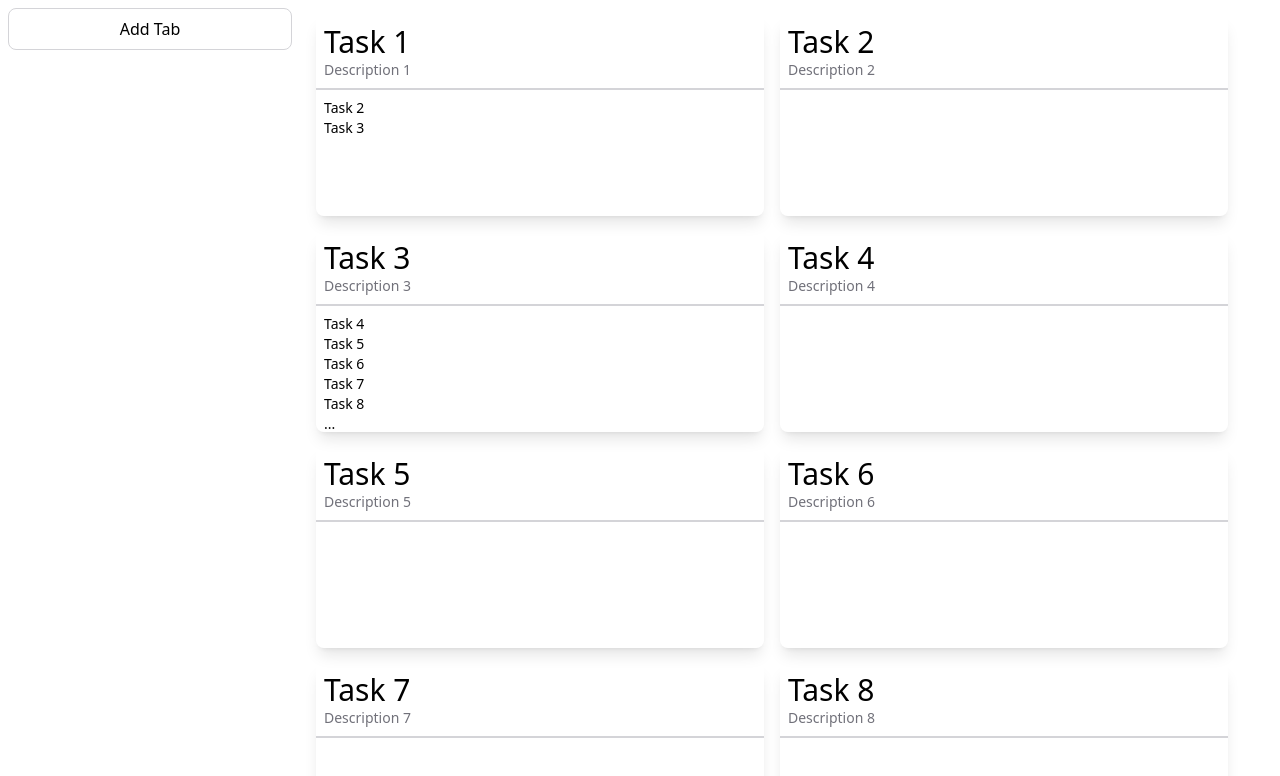
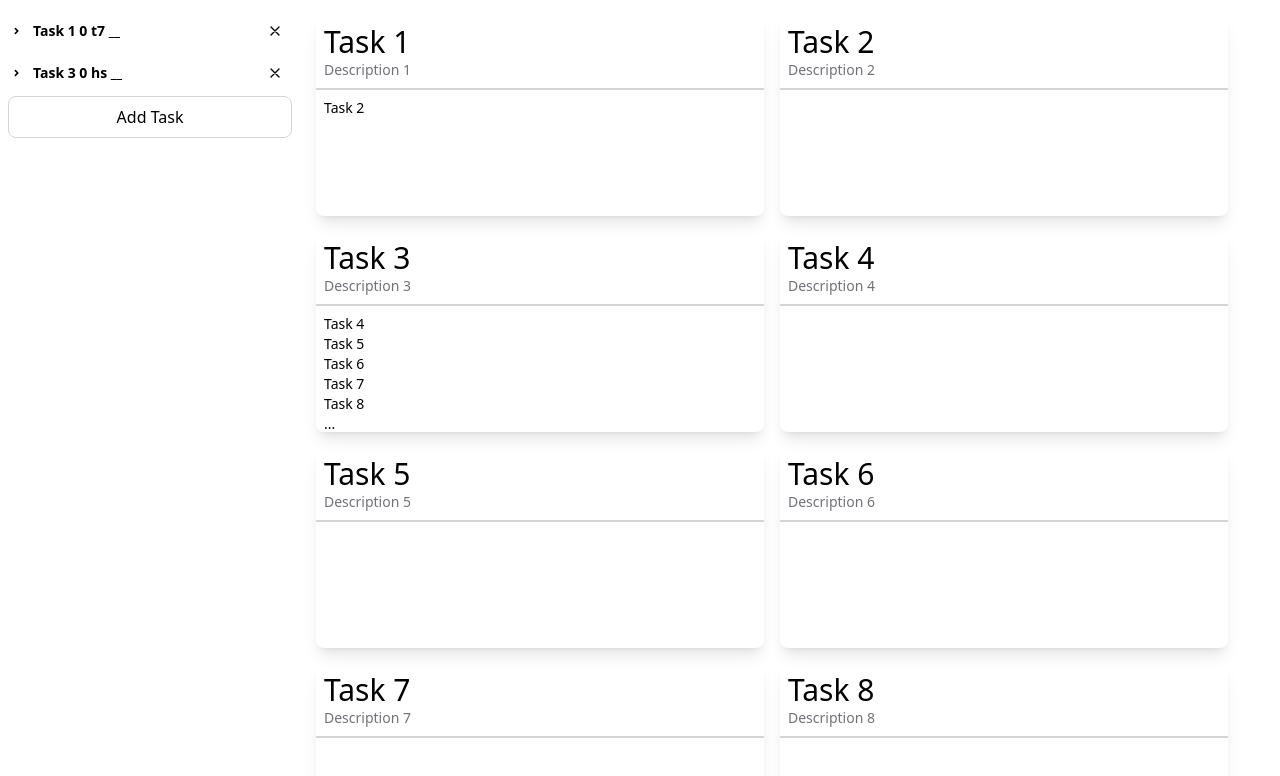
Before and after one commit to erotourtes/Tasks, a React (Vite) app: page / in a window 1280 px wide. Shown: the top 776 px of the page. Built offline with nearby package versions, Linux system fonts and the light colour scheme.

Commit message:
added redux to treevew: add, mark completed

```diff
--- a/src/components/TreeTab.tsx
+++ b/src/components/TreeTab.tsx
@@ -1,10 +1,10 @@
 import { useDrag, useDrop } from "react-dnd";
 import { CloseIcon, ArrowIcon } from "../assets/icons";
-import { DragTypes, MoveType, TabDragItem } from "../utils/types.ts";
+import { DragTypes, MoveType, TabDragItem, Task } from "../utils/types.ts";
 import { TabNode } from "../utils/TabsMethods.ts";
 
 interface TreeTabProps {
-  tab: TabNode;
+  tab: TabNode<Task>;
   destroyTab: () => void;
   toggleOpen: () => void;
   moveTab: (to: string, type: MoveType) => void;
@@ -21,7 +21,7 @@ function DevideLine({
   moveTab,
   moveType = "after",
 }: {
-  tab: TabNode;
+  tab: TabNode<Task>;
   moveTab: (to: string, type: MoveType) => void;
   moveType?: MoveType;
 }) {
@@ -55,6 +55,7 @@ function TreeTab({
   moveTab,
 }: TreeTabProps) {
   const { level, isOpen } = tab.state;
+  const task = tab.getForeign();
 
   const [{ isDragging }, dragRef] = useDrag(
     () => ({
@@ -108,7 +109,7 @@ function TreeTab({
             {tab.hasChildren && <ArrowIcon className="w-4 h-4" />}
           </span>
           <p className="text-sm font-bold line-clamp-1">
-            {/* title */ level + "     " + tab.id.slice(0, 2) + "        " + tab.__parent?.id.slice(0, 2)}
+            {`${task.title} ${level} ${tab.id.slice(0, 2)} ${tab.__parent?.id.slice(0, 2)}`}
           </p>
 
           <div
--- a/src/components/TreeView.tsx
+++ b/src/components/TreeView.tsx
@@ -1,44 +1,68 @@
-import { useState } from "react";
-import { MoveType } from "../utils/types.ts";
+import { MoveType, StoreState, Task } from "../utils/types.ts";
 import { Tabs } from "../utils/TabsMethods.ts";
 import TreeTab from "./TreeTab.tsx";
 import { TabNode } from "../utils/TabsMethods.ts";
+import { useDispatch, useSelector } from "react-redux";
+import * as actions from "@/store/taskSlice.ts";
+import { produce } from "immer";
+import { createBlankTask } from "@/utils/utils.ts";
 
 function TreeView() {
   const treeViewWidth = 300;
-  const [tabs, setTabs] = useState<TabNode[]>([]);
-  const str = new Tabs(tabs);
 
-  const removeTab = (id: string) => setTabs([...str.remove(id).flatTabNodes]);
-  const toggleOpen = (id: string) => setTabs(str.toggleOpen(id).flatTabNodes);
+  const dispatch = useDispatch();
+  const tasks = useSelector<StoreState, Task[]>(
+    (state) => state.entities.task.tasks,
+  );
+  const str = new Tabs(tasks);
+
+  const markAsDone = (task: Task) => {
+    const newTask = produce(task, (draft) => {
+      draft.status = "Completed";
+    });
+    dispatch(actions.updateTask(newTask, true, () => {
+      dispatch(actions.updateTaskWithoutApi(task))
+    }));
+  };
+
+  // const toggleOpen = (id: TaskID) => setTabs(str.toggleOpen(id).flatTabNodes);
+  const toggleOpen = (task: Task) => console.log("toggleOpen", task);
 
   const moveTab = (srcIndex: string, dstIndex: string, type: MoveType) => {
+    console.log("moveTab", srcIndex, dstIndex, type);
     // WTF: why does moveTab use old str instance?
-    setTabs((prev) => {
-      const str = new Tabs(prev);
-      const actions: {
-        [key in MoveType]: (srcIndex: string, dstIndex: string) => Tabs;
-      } = {
-        inside: str.moveInside.bind(str),
-        after: str.moveAfter.bind(str),
-        firstChild: str.moveAtBeginning.bind(str),
-      };
-
-      return actions[type](srcIndex, dstIndex).flatTabNodes;
-    });
+    // setTabs((prev) => {
+    //   const str = new Tabs(prev);
+    //   const actions: {
+    //     [key in MoveType]: (srcIndex: string, dstIndex: string) => Tabs;
+    //   } = {
+    //     inside: str.moveInside.bind(str),
+    //     after: str.moveAfter.bind(str),
+    //     firstChild: str.moveAtBeginning.bind(str),
+    //   };
+    //
+    //   return actions[type](srcIndex, dstIndex).flatTabNodes;
+    // });
+    console.log("moveTab", srcIndex, dstIndex, type);
   };
 
-  const renderTabs = (tabs?: TabNode[]) => {
+  const craeteTask = () => {
+    const newTask = createBlankTask();
+    dispatch(actions.addTask(newTask));
+  }
+
+  const renderTabs = (tabs?: TabNode<Task>[]) => {
     return tabs?.map((tab) => {
+      const task = tab.getForeign();
       return (
         <TreeTab
           key={tab.id}
           tab={tab}
-          destroyTab={() => removeTab(tab.id)}
-          toggleOpen={() => toggleOpen(tab.id)}
+          destroyTab={() => markAsDone(task)}
+          toggleOpen={() => toggleOpen(task)}
           moveTab={(srcID, type) => moveTab(srcID, tab.id, type)}
         >
-          {renderTabs(tab.__children)}
+          {(tab.isOpen || !tab.hasChildren) && renderTabs(tab.__children)}
         </TreeTab>
       );
     });
@@ -54,11 +78,9 @@ function TreeView() {
 
         <button
           className="dark:hover:bg-zinc-700 dark:text-zinc-200 hover:bg-zinc-300 px-2 py-2 w-full rounded-lg border dark:border-zinc-700 border-zinc-300"
-          onClick={() =>
-            setTabs(str.addTab(`Tab ${tabs.length + 1}`).flatTabNodes)
-          }
+          onClick={craeteTask}
         >
-          Add Tab
+          Add Task
         </button>
       </div>
     </>
--- a/src/store/apiActions.ts
+++ b/src/store/apiActions.ts
@@ -1,6 +1,7 @@
-import { ApiAction } from "@/utils/types";
+import { ApiPayload } from "@/utils/types";
 import { createAction } from "@reduxjs/toolkit";
 
-export const apiStart = createAction<ApiAction>("api/start");
+export const apiStart = createAction<ApiPayload>("api/start");
 export const apiEnd = createAction("api/end");
 export const apiError = createAction("api/error");
+export const apiInstantSuccess = createAction("api/instantSuccess");
--- a/src/store/createStore.ts
+++ b/src/store/createStore.ts
@@ -5,7 +5,9 @@ import apiMiddleware from "@store/middleware/api";
 export default function store() {
   const store = configureStore({
     reducer: rootReducer,
-    middleware: (getDefaultMiddleware) => [...getDefaultMiddleware(), apiMiddleware]
+    middleware: (getDefaultMiddleware) => [...getDefaultMiddleware({
+      serializableCheck: false,
+    }), apiMiddleware]
   });
 
   return store;
--- a/src/store/middleware/api.ts
+++ b/src/store/middleware/api.ts
@@ -1,7 +1,8 @@
 import { ApiPayload, StoreState } from "@/utils/types";
 import { Middleware } from "@reduxjs/toolkit";
-import { apiError, apiStart } from "@store/apiActions";
+import { apiError, apiInstantSuccess, apiStart } from "@store/apiActions";
 import { dummyTasks } from "@dummies/dummyTasks";
+import { generateId } from "@/utils/utils";
 
 const apiMiddleware: Middleware<object, StoreState> =
   ({ dispatch }) =>
@@ -9,10 +10,20 @@ const apiMiddleware: Middleware<object, StoreState> =
   async (action) => {
     if (action.type !== apiStart.type) return next(action);
 
-    const { url, method, data, onStart, onSuccess, onError } =
-      action.payload as ApiPayload;
+    const {
+      url,
+      method,
+      data,
+      onStart,
+      onSuccess,
+      onError,
+      isInstant,
+      resetState,
+    } = action.payload as ApiPayload;
 
     if (onStart) dispatch({ type: onStart });
+    if (isInstant) dispatch({ type: onSuccess, payload: data });
+
     next(action);
 
     // TODO: remove baseURL
@@ -28,9 +39,11 @@ const apiMiddleware: Middleware<object, StoreState> =
         new Promise((resolve) => setTimeout(resolve, ms));
       await sleep(1000);
       if (method === "GET" && url === baseURL + "/tasks")
-        return { json: () => ({ success: true, body: dummyTasks}) };
+        return { json: () => ({ success: true, body: dummyTasks }) };
       if (method === "PUT" && url.search(baseURL + "/tasks") !== -1 && body)
         return { json: () => ({ success: true, body: data }) };
+      if (method === "POST" && url === baseURL + "/tasks" && body)
+        return { json: () => ({ success: true, body: {...data, id: generateId()} }) };
 
       throw new Error("Error fetching data");
     };
@@ -41,9 +54,12 @@ const apiMiddleware: Middleware<object, StoreState> =
         const payload = { err: err.message };
         if (onError) dispatch({ type: onError, payload });
         else dispatch({ type: apiError.type, payload });
+
+        if (isInstant && resetState) resetState();
       });
 
     if (!json) return;
+    if (isInstant) return dispatch({ type: apiInstantSuccess.type });
     dispatch({ type: onSuccess, payload: json.body });
   };
 
--- a/src/store/taskSlice.ts
+++ b/src/store/taskSlice.ts
@@ -1,6 +1,6 @@
 import { createSlice, PayloadAction } from "@reduxjs/toolkit";
 
-import { Task } from "@types";
+import { CustomTask, Task } from "@types";
 import { apiStart } from "./apiActions";
 
 const taskSlice = createSlice({
@@ -50,23 +50,31 @@ export const getTasks = () =>
     onStart: taskActions.requestedTasks.type,
     onSuccess: taskActions.gotTasks.type,
   });
-export const addTask = (task: Task) =>
+export const addTask = (task: CustomTask, isInstant = false, resetState?: () => void) =>
   apiStart({
     url,
     method: "POST",
     data: task,
     onSuccess: taskActions.addedTask.type,
+    isInstant,
+    resetState,
   });
-export const updateTask = (task: Task) =>
-  apiStart({
+export const updateTask = (task: Task, isInstant = false, resetState?: () => void) => {
+  return apiStart({
     url: `${url}/${task.id}`,
     method: "PUT",
     data: task,
     onSuccess: taskActions.updatedTask.type,
+    isInstant,
+    resetState,
   });
+}
 export const deleteTask = (id: string) =>
   apiStart({
     url: `${url}/${id}`,
     method: "DELETE",
     onSuccess: taskActions.deletedTask.type,
   });
+
+export const updateTaskWithoutApi = (task: Task) => taskActions.updatedTask(task);
+export const deleteTaskWithoutApi = (id: string) => taskActions.deletedTask(id);
--- a/src/utils/TabsMethods.ts
+++ b/src/utils/TabsMethods.ts
@@ -1,15 +1,20 @@
 import { generateId } from "./utils";
 
-export class TabNode {
-  #title: string;
+export class TabNode<T> {
   #level: number;
   #id: string = generateId();
   #isOpen: boolean = true;
-  #children: TabNode[] = [];
-  #parent?: TabNode;
+  #children: TabNode<T>[] = [];
+  #parent?: TabNode<T>;
+  #foreign?: T;
 
-  constructor(title: string, parent?: TabNode, isOpen = true) {
-    this.#title = title;
+  getForeign() {
+    if (!this.#foreign) throw new Error("Foreign not found");
+    return this.#foreign;
+  }
+
+  constructor(foreign?: T, parent?: TabNode<T>, isOpen = false) {
+    this.#foreign = foreign;
     this.#level = parent ? parent.#level + 1 : -1;
     this.#parent = parent;
     this.#isOpen = isOpen;
@@ -19,7 +24,7 @@ export class TabNode {
     this.#level = level;
   }
 
-  addChild(...children: TabNode[]) {
+  addChild(...children: TabNode<T>[]) {
     for (const child of children) {
       // WTF typescript refresher doesn't allow to access private properties of the same class (works with double refresh)
       child.__level = this.#level + 1;
@@ -36,7 +41,7 @@ export class TabNode {
     }
   }
 
-  addSiblingAfter(...tabs: TabNode[]) {
+  addSiblingAfter(...tabs: TabNode<T>[]) {
     for (const tab of tabs) {
       tab.__level = this.level;
     }
@@ -44,7 +49,7 @@ export class TabNode {
     this.__parent!.addChildNextTo(this, ...tabs);
   }
 
-  addSiblingsAtBeginning(...tabs: TabNode[]) {
+  addSiblingsAtBeginning(...tabs: TabNode<T>[]) {
     for (const tab of tabs) {
       tab.__level = this.level;
     }
@@ -56,7 +61,7 @@ export class TabNode {
   Adds child after the tab
   if the tab is undefined, adds children at index 0
   */
-  addChildNextTo(tab?: TabNode, ...children: TabNode[]) {
+  addChildNextTo(tab?: TabNode<T>, ...children: TabNode<T>[]) {
     if (tab === undefined) {
       for (const child of children) {
         child.__level = this.#level + 1;
@@ -76,7 +81,7 @@ export class TabNode {
     }
   }
 
-  removeChild(child: TabNode) {
+  removeChild(child: TabNode<T>) {
     const index = this.#children.indexOf(child);
     if (index === -1) throw new Error("Child not found");
     this.#children.splice(index, 1);
@@ -91,7 +96,7 @@ export class TabNode {
     this.#children = [];
   }
 
-  isParentOf(tab: TabNode) {
+  isParentOf(tab: TabNode<T>) {
     const children = this.#children;
     for (const child of children) {
       if (tab.id === child.#id) return true;
@@ -101,7 +106,6 @@ export class TabNode {
 
   get state() {
     return {
-      title: this.#title,
       level: this.#level,
       id: this.#id,
       isOpen: this.#isOpen,
@@ -112,16 +116,12 @@ export class TabNode {
     return this.#children.length > 0;
   }
 
-  get title() {
-    return this.#title;
-  }
-
   get id() {
     return this.#id;
   }
 
-  get childrenTitles() {
-    return this.#children.map((child) => child.title);
+  get childrenIDs() {
+    return this.#children.map((child) => child.id);
   }
 
   get __children() {
@@ -136,7 +136,7 @@ export class TabNode {
     this.#id = id;
   }
 
-  set __parent(parent: TabNode | undefined) {
+  set __parent(parent: TabNode<T> | undefined) {
     this.#parent = parent;
   }
 
@@ -163,47 +163,22 @@ export class TabNode {
     if (!parent) throw new Error("Root can't be checked");
     return parent.__children.findIndex((el) => el.id === this.id);
   }
-
-  toString() {
-    return `TabNode(title:${this.#title}, level:${this.#level}, id:${
-      this.#id
-    }, open:${this.#isOpen}, children:${this.#children.length})`;
-  }
 }
 
-export class Tabs {
-  #root = new TabNode("root     " + generateId(), undefined);
+type ID = string | number;
+
+export class Tabs<
+  T extends {
+    id: ID;
+    subtasks: ID[];
+  },
+> {
   #rootID = "__root__";
-  #tabs: { [key: string]: TabNode } = {};
+  #root = new TabNode<T>();
+  #tabs: { [key: string]: TabNode<T> } = {};
 
-  constructor(flatTabNodes?: TabNode[]) {
-    this.#root.__id = this.#rootID;
-    console.log(`root title: ${this.#root.title}`)
-
-    if (!flatTabNodes) return;
-    this.#checkUniqueness(flatTabNodes);
-
-    for (const node of flatTabNodes) {
-      this.#tabs[node.id] = node;
-    }
-
-    for (const node of flatTabNodes) {
-      const parent = node.__parent;
-      if (!parent) throw new Error("Parent not found");
-      if (parent.id === this.#rootID) {
-        this.#root.addChild(node);
-      }
-    }
-  }
-
-  addTab(...titles: string[]) {
-    for (const title of titles) {
-      const tab = new TabNode(title, this.#root);
-      this.#tabs[tab.id] = tab;
-      this.#root.addChild(tab);
-    }
-
-    return this;
+  constructor(data: T[]) {
+    this.#populateTabsFromData(data);
   }
 
   /**
@@ -227,7 +202,7 @@ export class Tabs {
     return this;
   }
 
-  moveInside(srcID: string, dstID: string): Tabs {
+  moveInside(srcID: string, dstID: string): Tabs<T> {
     const srcTab = this.#tabs[srcID];
     if (!srcTab.isOpen) this.moveInsideWithChildren(srcID, dstID);
     else this.moveInsideWithoutChildren(srcID, dstID);
@@ -263,7 +238,7 @@ export class Tabs {
     dstTab.addChild(srcTab);
   }
 
-  moveAfter(srcID: string, dstID: string): Tabs {
+  moveAfter(srcID: string, dstID: string): Tabs<T> {
     const srcTab = this.#tabs[srcID];
 
     if (!srcTab.isOpen) this.moveAfterWithChildren(srcID, dstID);
@@ -298,7 +273,7 @@ export class Tabs {
     dstTab.addSiblingAfter(srcTab);
   }
 
-  moveAtBeginning(srcID: string, dstID: string): Tabs {
+  moveAtBeginning(srcID: string, dstID: string): Tabs<T> {
     const srcTab = this.#tabs[srcID];
 
     if (!srcTab.isOpen) this.moveAtBeginningWithChildren(srcID, dstID);
@@ -336,8 +311,8 @@ export class Tabs {
   removeTabAndChildren(tabID: string) {
     const tab = this.#tabs[tabID];
     tab.removeItself();
-    for (const child of tab.childrenTitles) {
-      delete this.#tabs[child];
+    for (const childID of tab.childrenIDs) {
+      delete this.#tabs[childID];
     }
     delete this.#tabs[tabID];
   }
@@ -352,7 +327,7 @@ export class Tabs {
   }
 
   get flatTabNodes() {
-    const toFlat = (tab: TabNode) => {
+    const toFlat = (tab: TabNode<T>) => {
       const result = [tab];
 
       for (const child of tab.__children) {
@@ -372,8 +347,42 @@ export class Tabs {
     return [...this.#root.__children];
   }
 
-  #checkUniqueness(flatStructure: TabNode[]) {
+  #checkUniqueness(flatStructure: TabNode<T>[]) {
     const set = new Set(flatStructure);
     if (set.size !== flatStructure.length) throw new Error("Duplicate found");
   }
+
+  #populateTabsFromData(foreignData: T[]) {
+    this.#root.__id = this.#rootID;
+
+    // mapping foreign.id to tab
+    const originalTabsMap: { [key: ID]: TabNode<T> } = {};
+
+    // mapping foreignData and tabs
+    for (const data of foreignData) {
+      const tab = new TabNode<T>(data);
+      this.#tabs[tab.id] = tab;
+      if (originalTabsMap[data.id]) throw new Error("Duplicate found");
+      originalTabsMap[data.id] = tab;
+    }
+
+    // adding subtasks
+    for (const data of foreignData) {
+      const tab = originalTabsMap[data.id];
+      for (const subtask of data.subtasks) {
+        const child = originalTabsMap[subtask];
+        tab.addChild(child);
+      }
+    }
+
+    // adding to the root
+    for (const [, tab] of Object.entries(originalTabsMap)) {
+      if (!tab.__parent) {
+        this.#root.addChild(tab);
+      }
+    }
+
+    console.log(this.#root);
+  }
+
 }
--- a/src/utils/data/dummyTasks.ts
+++ b/src/utils/data/dummyTasks.ts
@@ -7,8 +7,9 @@ export const dummyTasks: Task[] = [
     status: "todo",
     description: "Description 1",
     createdAt: "2021-08-01",
-    subtasks: ["2", "3"],
+    subtasks: ["2"],
     tags: [],
+    removed: false,
   },
   {
     id: "2",
@@ -18,6 +19,7 @@ export const dummyTasks: Task[] = [
     createdAt: "2021-08-02",
     subtasks: [],
     tags: [],
+    removed: false,
   },
   {
     id: "3",
@@ -27,6 +29,7 @@ export const dummyTasks: Task[] = [
     createdAt: "2021-08-01",
     subtasks: ["4", "5", "6", "7", "8", "9", "10"],
     tags: [],
+    removed: false,
   },
   {
     id: "4",
@@ -36,6 +39,7 @@ export const dummyTasks: Task[] = [
     createdAt: "2021-08-02",
     subtasks: [],
     tags: [],
+    removed: false,
   },
   {
     id: "5",
@@ -45,6 +49,7 @@ export const dummyTasks: Task[] = [
     createdAt: "2021-08-01",
     subtasks: [],
     tags: [],
+    removed: false,
   },
   {
     id: "6",
@@ -54,6 +59,7 @@ export const dummyTasks: Task[] = [
     createdAt: "2021-08-02",
     subtasks: [],
     tags: [],
+    removed: false,
   },
   {
     id: "7",
@@ -63,6 +69,7 @@ export const dummyTasks: Task[] = [
     createdAt: "2021-08-01",
     subtasks: [],
     tags: [],
+    removed: false,
   },
   {
     id: "8",
@@ -72,6 +79,7 @@ export const dummyTasks: Task[] = [
     createdAt: "2021-08-02",
     subtasks: [],
     tags: [],
+    removed: false,
   },
   {
     id: "9",
@@ -81,6 +89,7 @@ export const dummyTasks: Task[] = [
     createdAt: "2021-08-01",
     subtasks: [],
     tags: [],
+    removed: false,
   },
   {
     id: "10",
@@ -90,5 +99,6 @@ export const dummyTasks: Task[] = [
     createdAt: "2021-08-02",
     subtasks: [],
     tags: [],
+    removed: false,
   },
 ];
--- a/src/utils/types.ts
+++ b/src/utils/types.ts
@@ -4,15 +4,19 @@ import { ReducerType } from "@store/reducer";
 // Task
 export type TaskID = string;
 
-export type Task = {
-  id: TaskID;
+export type CustomTask = {
   title: string;
   status: string;
   description: string;
   createdAt: string;
   subtasks: TaskID[];
   tags: string[];
-};
+  removed: boolean;
+}
+
+export type Task = {
+  id: TaskID;
+} & CustomTask;
 
 
 // Store
@@ -27,7 +31,7 @@ export type MoveType = "inside" | "after" | "firstChild";
 
 export type TabDragItem = {
   id: string;
-  tab: TabNode;
+  tab: TabNode<TaskID>;
 };
 
 // Api
@@ -38,4 +42,6 @@ export type ApiPayload = {
   onStart?: string;
   onSuccess: string;
   onError?: string;
+  isInstant?: boolean;
+  resetState?: () => void;
 };
--- a/src/utils/utils.ts
+++ b/src/utils/utils.ts
@@ -1,3 +1,5 @@
+import { CustomTask } from "@types";
+
 export const generateId = () => Math.random().toString(36).substring(2, 12);
 
 export const changeOnEvent = (
@@ -10,3 +12,13 @@ export const changeOnEvent = (
     if (callback) callback(value);
   };
 };
+
+export const createBlankTask = (): CustomTask => ({
+  title: "",
+  status: "todo",
+  description: "",
+  createdAt: new Date().toISOString().slice(0, 10),
+  subtasks: [],
+  tags: [],
+  removed: false,
+});
```
